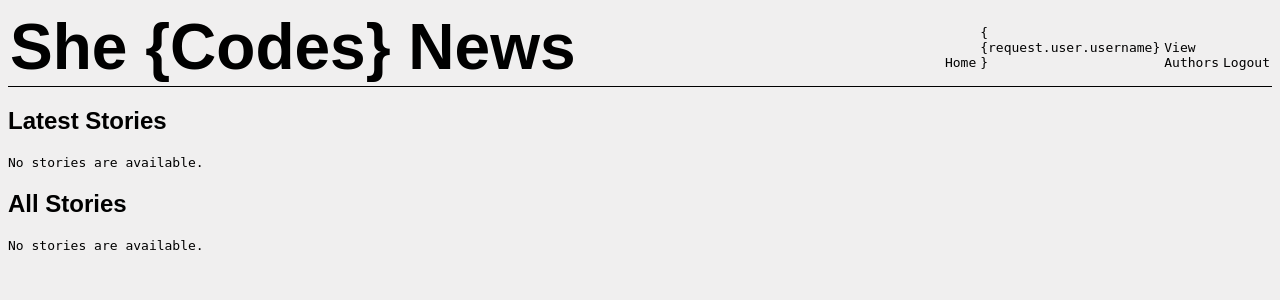
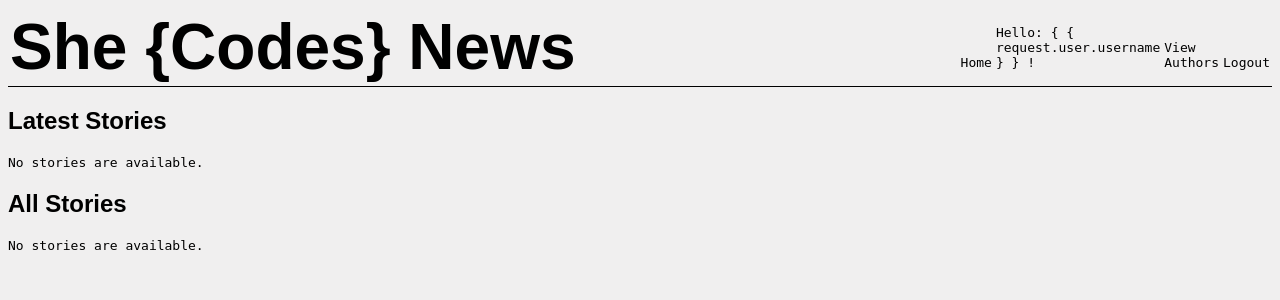
Before and after one commit to SheCodesAus/she-codes-django-news-project-JVDBNE, a Django app: template she_codes_news/news/templates/news/index.html in a window 1280 px wide. Shown: the top 300 px of the page. Run offline with Django 4.2, Linux system fonts and the light colour scheme; the template is opened without the code that fills it, so the values that code supplies are empty; the visitor is signed in with stand-in values (Sample User, id 1); parts of the project's set-up code (start-up, migrations or seed data) failed here and were passed over; some web fonts are replaced.

Commit message:
Update nav.html

```diff
--- a/she_codes_news/templates/nav.html
+++ b/she_codes_news/templates/nav.html
@@ -3,7 +3,7 @@
 <nav><a href="{% url 'news:index' %}">Home</a>
 
     {% if request.user.is_authenticated %}
-        <a href="{% url 'users:profile' request.user.id %}">{ {request.user.username} }</a>
+        <a href="{% url 'users:profile' request.user.id %}">Hello: <span>{ { request.user.username } }</span> !</a>
         <a href="{% url 'users:authors' %}">View <span>Authors</span></a>
         <a href="{% url 'logout' %}">Logout</a>
     {% else %}
```
